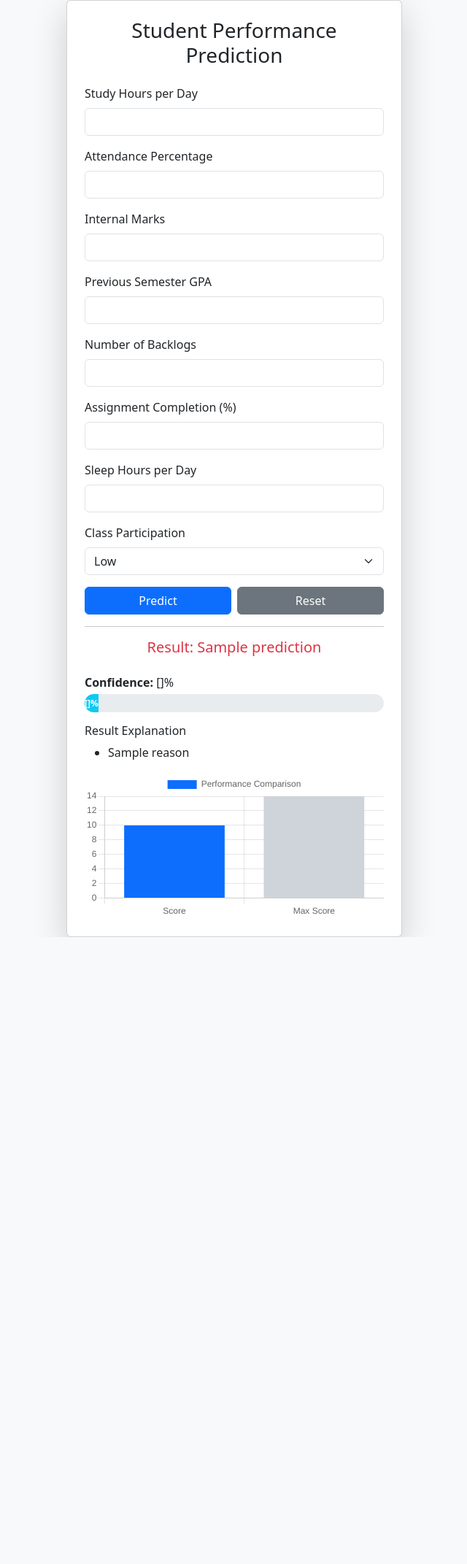
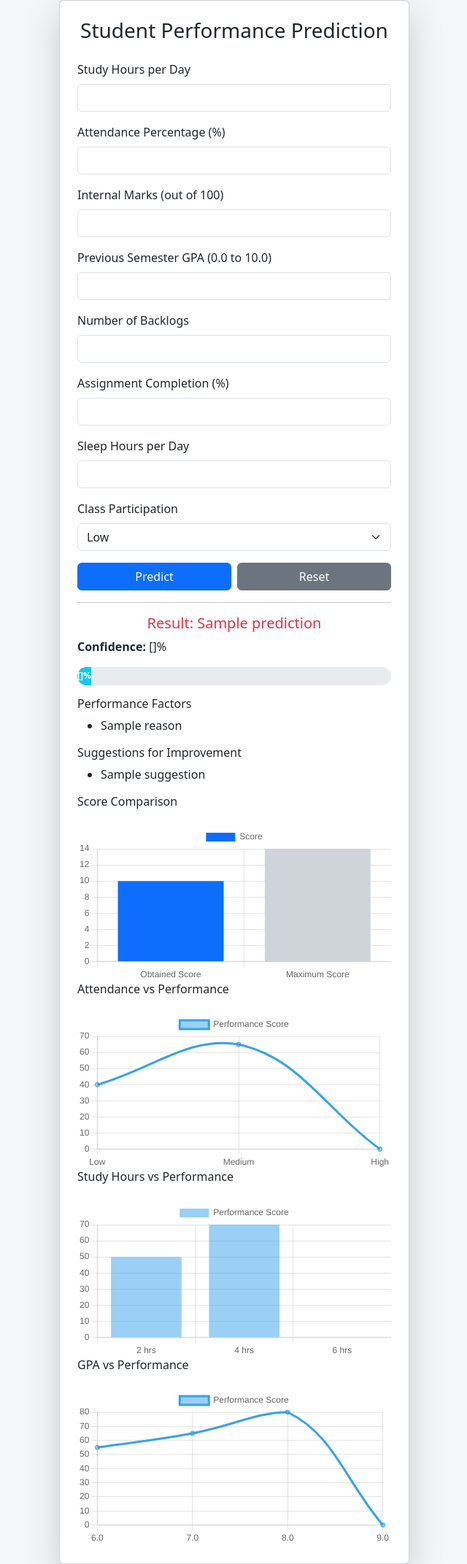
Before and after one commit to SubhasisRoy578/student-performance-app, a Flask app: template templates/index.html in a window 1280 px wide. Shown: the whole page at 73% size, without its empty margins (319-959 px from the left). Before the commit the page ends 1284 px from the top, so only its background shows below. Run offline with Flask 3, Linux system fonts and the light colour scheme; the template is opened without the code that fills it: most values are stand-ins (such as "Sample title", 1, 10 or a date in 2020).

Commit message:
Updated UI, graphs, suggestions, and input persistence

```diff
--- a/app.py
+++ b/app.py
@@ -5,60 +5,84 @@
 @app.route('/', methods=['GET', 'POST'])
 def index():
     if request.method == 'POST':
-        score = 0
-        reasons = []
+
+        # ---------- Read inputs ----------
+        study_hours = float(request.form['study_hours'])
+        attendance = float(request.form['attendance'])
+        internal_marks = float(request.form['internal_marks'])
         gpa = float(request.form['gpa'])
         backlogs = int(request.form['backlogs'])
         assignments = float(request.form['assignments'])
         sleep = float(request.form['sleep'])
         participation = int(request.form['participation'])
+        score = 0
+        reasons = []
+        analysis = []
+        suggestions = []
 
-        # Example inputs (make sure these exist above)
-        # gpa, backlogs, assignments, sleep, participation
-
-        if gpa >= 7:
+        # ---------- Scoring logic ----------
+        if study_hours >= 4:
             score += 2
-            reasons.append("Good GPA")
-        elif gpa >= 6:
+            reasons.append("Good daily study hours")
+        elif study_hours >= 2:
             score += 1
-            reasons.append("Average GPA")
-
-        if backlogs == 0:
+            reasons.append("Average study hours")
+        if attendance >= 75:
             score += 2
-            reasons.append("No backlogs")
-        elif backlogs == 1:
+            reasons.append("Good attendance")
+        elif attendance >= 60:
             score += 1
-            reasons.append("One backlog")
-
-        if assignments >= 80:
+            reasons.append("Average attendance")
+        if internal_marks >= 40:
             score += 2
-            reasons.append("Excellent assignments")
-        elif assignments >= 60:
+            reasons.append("Good internal performance")
+        elif internal_marks >= 30:
             score += 1
-            reasons.append("Average assignments")
-
-        if sleep >= 6:
-            score += 1
-            reasons.append("Healthy sleep")
-
-        score += participation
-        max_score = 14
+            reasons.append("Average internal marks")
+        max_score = 20
         confidence = int((score / max_score) * 100)
 
+        # ---------- Prediction ----------
         if confidence >= 75:
             prediction = "High Performance"
+            reason = "Most academic and behavioral parameters are strong."
         elif confidence >= 50:
             prediction = "Medium Performance"
+            reason = "Overall performance is balanced, but some parameters need improvement."
         else:
             prediction = "Needs Improvement"
+            reason = "Multiple parameters require attention."
 
+        suggestions = []
+
+        if study_hours < 4:
+            suggestions.append("Increase daily study hours to at least 4 hours")
+
+        if attendance < 75:
+            suggestions.append("Improve attendance above 75%")
+
+        if gpa < 7:
+            suggestions.append("Focus on improving GPA through regular revision")
+
+        if assignments < 80:
+            suggestions.append("Submit assignments on time with better quality")
+
+        if sleep < 6:
+            suggestions.append("Maintain healthy sleep of 6–8 hours daily")
+
+        # ---------- Render ----------
         return render_template(
             'index.html',
             prediction=prediction,
             confidence=confidence,
             score=score,
-            reasons=reasons
+            reasons=reasons,
+            form_data=request.form,
+            suggestions=suggestions
         )
+
+
     return render_template('index.html')
+
 if __name__ == '__main__':
-    app.run()
+    app.run(debug=True)
--- a/templates/index.html
+++ b/templates/index.html
@@ -11,23 +11,17 @@
     <script src="https://cdn.jsdelivr.net/npm/chart.js"></script>
 
     <style>
-        body {
-            background-color: #f4f6f8;
-        }
-        .progress {
-            height: 25px;
-            border-radius: 20px;
-        }
-        .progress-bar {
-            font-weight: bold;
-        }
+        body { background-color: #f4f6f8; }
+        .progress { height: 25px; border-radius: 20px; }
+        .progress-bar { font-weight: bold; }
+        canvas { margin-top: 15px; }
     </style>
 </head>
 
-<body class="bg-light">
+<body>
 
 <div class="container d-flex justify-content-center align-items-center min-vh-100">
-    <div class="card shadow-lg p-4" style="width: 460px;">
+<div class="card shadow-lg p-4" style="width: 480px;">
 
 <h3 class="text-center mb-4">Student Performance Prediction</h3>
 
@@ -35,50 +29,57 @@
 
 <div class="mb-3">
 <label class="form-label">Study Hours per Day</label>
-                <input type="number" step="0.1" name="study_hours" class="form-control" required>
+<input type="number" step="0.1" name="study_hours" class="form-control"
+value="{{ form_data.study_hours if form_data }}" required>
 </div>
 
 <div class="mb-3">
-                <label class="form-label">Attendance Percentage</label>
-                <input type="number" name="attendance" class="form-control" required>
+<label class="form-label">Attendance Percentage (%)</label>
+<input type="number" name="attendance" class="form-control"
+value="{{ form_data.attendance if form_data }}" required>
 </div>
 
 <div class="mb-3">
-                <label class="form-label">Internal Marks</label>
-                <input type="number" name="internal_marks" class="form-control" required>
+<label class="form-label">Internal Marks (out of 100)</label>
+<input type="number" name="internal_marks" class="form-control"
+value="{{ form_data.internal_marks if form_data }}" required>
 </div>
 
 <div class="mb-3">
-                <label class="form-label">Previous Semester GPA</label>
-                <input type="number" step="0.1" name="gpa" class="form-control" required>
+<label class="form-label">Previous Semester GPA (0.0 to 10.0)</label>
+<input type="number" step="0.1" name="gpa" class="form-control"
+value="{{ form_data.gpa if form_data }}" required>
 </div>
 
 <div class="mb-3">
 <label class="form-label">Number of Backlogs</label>
-                <input type="number" name="backlogs" min="0" class="form-control" required>
+<input type="number" name="backlogs" min="0" class="form-control"
+value="{{ form_data.backlogs if form_data }}" required>
 </div>
 
 <div class="mb-3">
 <label class="form-label">Assignment Completion (%)</label>
-                <input type="number" name="assignments" min="0" max="100" class="form-control" required>
+<input type="number" name="assignments" min="0" max="100" class="form-control"
+value="{{ form_data.assignments if form_data }}" required>
 </div>
 
 <div class="mb-3">
 <label class="form-label">Sleep Hours per Day</label>
-                <input type="number" step="0.1" name="sleep" class="form-control" required>
+<input type="number" step="0.1" name="sleep" class="form-control"
+value="{{ form_data.sleep if form_data }}" required>
 </div>
 
 <div class="mb-3">
 <label class="form-label">Class Participation</label>
 <select name="participation" class="form-select" required>
-                    <option value="0">Low</option>
-                    <option value="1">Medium</option>
-                    <option value="2">High</option>
+<option value="0" {% if form_data and form_data.participation=='0' %}selected{% endif %}>Low</option>
+<option value="1" {% if form_data and form_data.participation=='1' %}selected{% endif %}>Medium</option>
+<option value="2" {% if form_data and form_data.participation=='2' %}selected{% endif %}>High</option>
 </select>
 </div>
 
-            <div class="d-flex gap-2 mt-3">
-                <button type="submit" class="btn btn-primary w-100">Predict</button>
+<div class="d-flex gap-2">
+<button class="btn btn-primary w-100">Predict</button>
 <a href="/" class="btn btn-secondary w-100">Reset</a>
 </div>
 
@@ -87,56 +88,82 @@
 {% if prediction %}
 <hr>
 
-        <!-- RESULT -->
-        <div class="text-center">
-            {% if prediction == "Pass" %}
-                <h5 class="text-success">Result: {{ prediction }}</h5>
-            {% elif prediction == "At Risk" %}
-                <h5 class="text-warning">Result: {{ prediction }}</h5>
-            {% else %}
-                <h5 class="text-danger">Result: {{ prediction }}</h5>
-            {% endif %}
+<h5 class="text-center
+{% if prediction=='High Performance' %}text-success
+{% elif prediction=='Medium Performance' %}text-warning
+{% else %}text-danger{% endif %}">
+Result: {{ prediction }}
+</h5>
+
+<p><strong>Confidence:</strong> {{ confidence }}%</p>
+<div class="progress mb-3">
+<div class="progress-bar bg-info" style="width: {{ confidence }}%">{{ confidence }}%</div>
 </div>
 
-        <!-- CONFIDENCE BAR -->
-        <p class="mt-3 mb-1"><strong>Confidence:</strong> {{ confidence }}%</p>
-        <div class="progress mb-3">
-            <div class="progress-bar bg-info" role="progressbar"
-                 style="width: {{ confidence }}%;">
-                {{ confidence }}%
-            </div>
-        </div>
+<h6>Performance Factors</h6>
+<ul>{% for r in reasons %}<li>{{ r }}</li>{% endfor %}</ul>
 
-        <!-- EXPLANATION -->
-        <h6>Result Explanation</h6>
-        <ul>
-            {% for reason in reasons %}
-                <li>{{ reason }}</li>
-            {% endfor %}
-        </ul>
+<h6>Suggestions for Improvement</h6>
+<ul>{% for s in suggestions %}<li>{{ s }}</li>{% endfor %}</ul>
 
-        <!-- CHART -->
-        <canvas id="performanceChart" height="200"></canvas>
+<h6>Score Comparison</h6>
+<canvas id="scoreChart"></canvas>
+
+<h6>Attendance vs Performance</h6>
+<canvas id="attendanceChart"></canvas>
+
+<h6>Study Hours vs Performance</h6>
+<canvas id="studyChart"></canvas>
+
+<h6>GPA vs Performance</h6>
+<canvas id="gpaChart"></canvas>
 
 <script>
-            const ctx = document.getElementById('performanceChart').getContext('2d');
-            new Chart(ctx, {
-                type: 'bar',
-                data: {
-                    labels: ['Score', 'Max Score'],
-                    datasets: [{
-                        label: 'Performance Comparison',
-                        data: [{{ score }}, 14],
-                        backgroundColor: ['#0d6efd', '#ced4da']
+new Chart(document.getElementById('scoreChart'), {
+    type:'bar',
+    data:{
+        labels:['Obtained Score','Maximum Score'],
+        datasets:[{
+            label:'Score',
+            data:[{{score}},14],
+            backgroundColor:['#0d6efd','#ced4da']
         }]
     },
-                options: {
-                    scales: {
-                        y: {
-                            beginAtZero: true,
-                            max: 14
+    options:{scales:{y:{beginAtZero:true,max:14}}}
+});
+
+new Chart(document.getElementById('attendanceChart'),{
+    type:'line',
+    data:{
+        labels:['Low','Medium','High'],
+        datasets:[{
+            label:'Performance Score',
+            data:[40,65,{{confidence}}],
+            tension:0.4
+        }]
     }
+});
+
+new Chart(document.getElementById('studyChart'),{
+    type:'bar',
+    data:{
+        labels:['2 hrs','4 hrs','6 hrs'],
+        datasets:[{
+            label:'Performance Score',
+            data:[50,70,{{confidence}}]
+        }]
     }
+});
+
+new Chart(document.getElementById('gpaChart'),{
+    type:'line',
+    data:{
+        labels:['6.0','7.0','8.0','9.0'],
+        datasets:[{
+            label:'Performance Score',
+            data:[55,65,80,{{confidence}}],
+            tension:0.4
+        }]
     }
 });
 </script>
```
Lines whose indentation alone changed are shown as unchanged.
